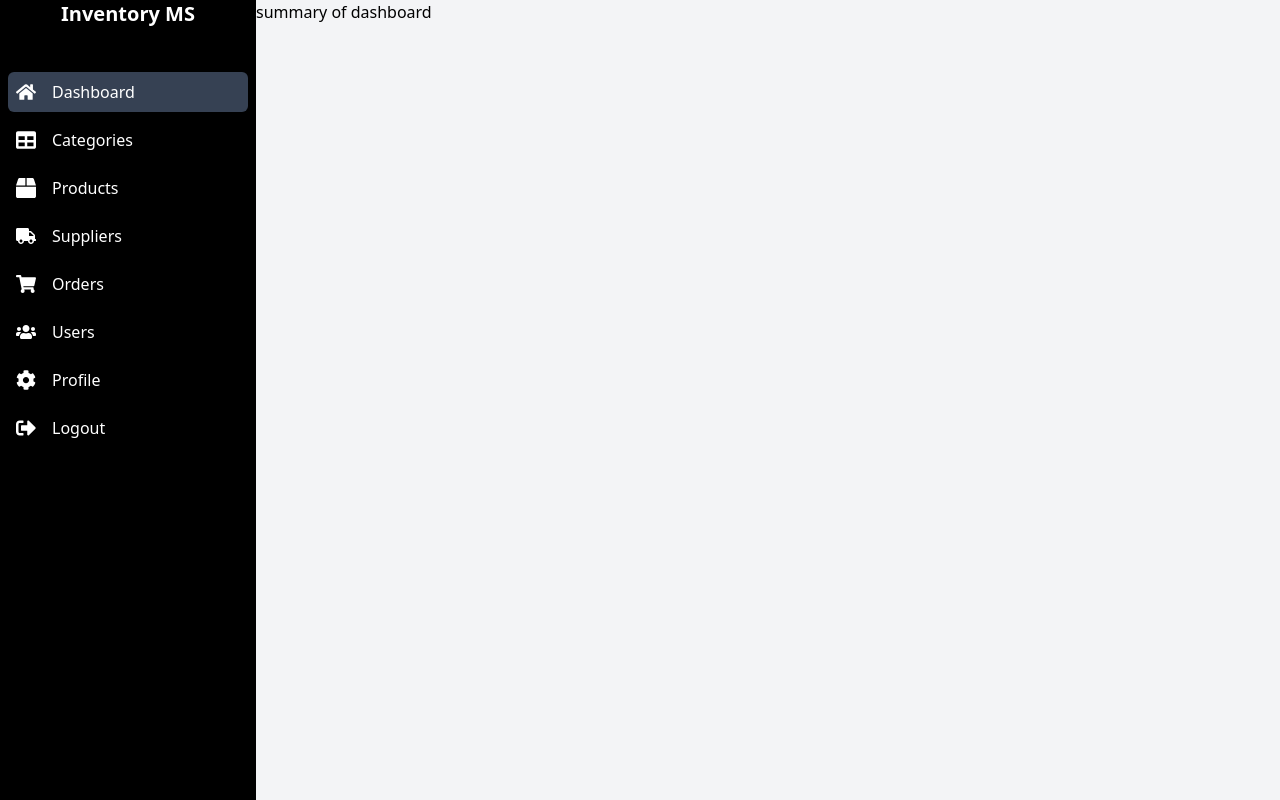
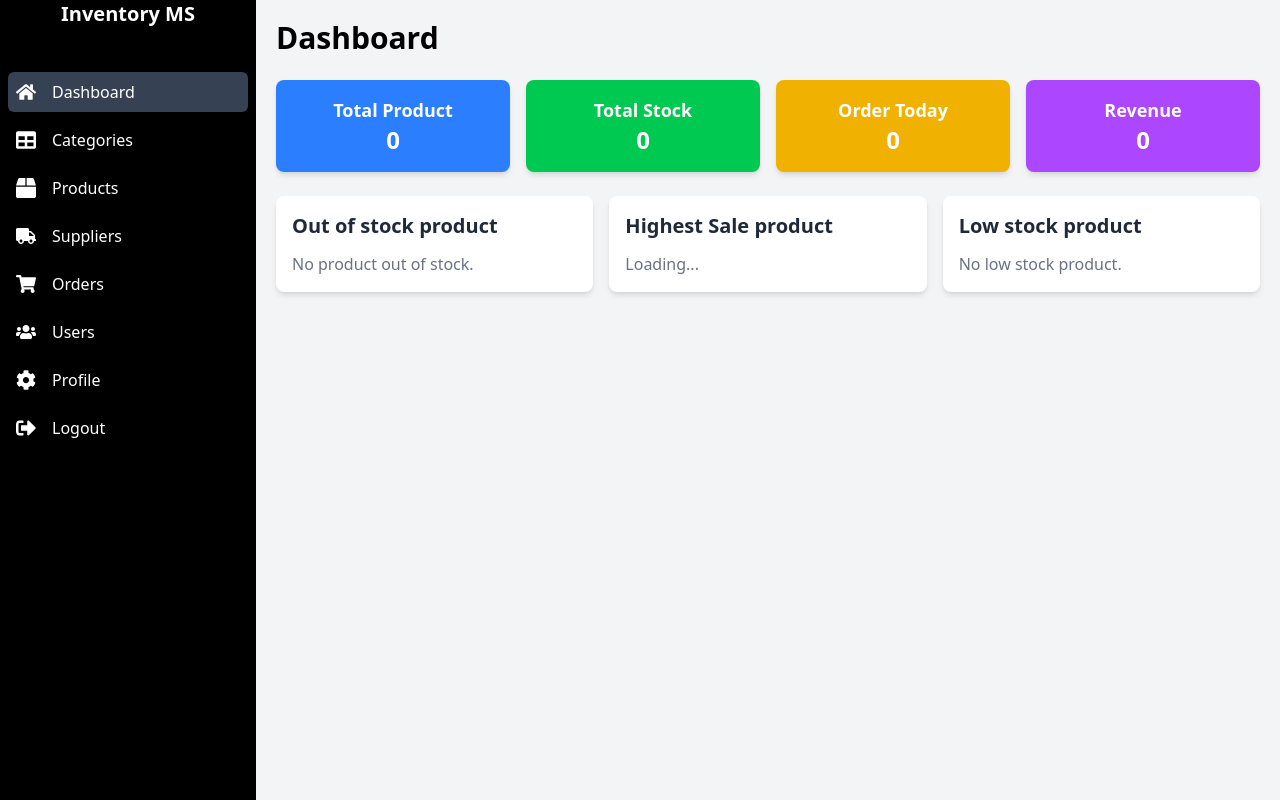
Before and after one commit to Mlowegene/Inventory-MS, a React (Vite) app in the folder frontend/: page /admin-dashboard in a window 1280 px wide. Built offline with nearby package versions, Linux system fonts and the light colour scheme; sample sign-in values are in the browser's storage.

Commit message:
feat: create a dashboard page

```diff
--- a/frontend/src/App.jsx
+++ b/frontend/src/App.jsx
@@ -8,6 +8,7 @@ import Categories from "./components/Categories";
 import Supplier from "./components/Supplier";
 import Products from "./components/Products";
 import Logout from "./components/Logout";
+import Summary from "./components/Summary";
 
 function App() {
   return (
@@ -22,7 +23,7 @@ function App() {
             </ProtectedRoutes>
           }
         >
-          <Route index element={<h2>summary of dashboard</h2>} />
+          <Route index element={<Summary />} />
           <Route path="categories" element={<Categories />} />
           <Route path="products" element={<Products />} />
           <Route path="suppliers" element={<Supplier />} />
--- /dev/null
+++ b/frontend/src/components/Summary.jsx
@@ -0,0 +1,86 @@
+import { useState } from "react";
+
+
+function Summary() {
+
+  const [dashboardData, setDashboardData] = useState({
+    totalProducts: 0,
+    totalStock: 0,
+    ordersToday: 0,
+    revenue: 0,
+    outOfStock: [],
+    highestSaleProduct: null,
+    lowStock: 0,
+  });
+
+  return (
+    <div className="p-5">
+      <h2 className="text-3xl font-bold">Dashboard</h2>
+      <div className="grid grid-cols-1 sm:grid-cols-2 lg:grid-cols-4 gap-4 my-6">
+        <div className="bg-blue-500 text-white p-4 rounded-lg shadow-md flex flex-col items-center justify-center">
+          <p className="text-lg font-semibold">Total Product</p>
+          <p className="text-2xl font-bold">{dashboardData.totalProducts}</p>
+        </div>
+        <div className="bg-green-500 text-white p-4 rounded-lg shadow-md flex flex-col items-center justify-center">
+          <p className="text-lg font-semibold">Total Stock</p>
+          <p className="text-2xl font-bold">{dashboardData.totalStock}</p>
+        </div>
+        <div className="bg-yellow-500 text-white p-4 rounded-lg shadow-md flex flex-col items-center justify-center">
+          <p className="text-lg font-semibold">Order Today</p>
+          <p className="text-2xl font-bold">{dashboardData.ordersToday}</p>
+        </div>
+        <div className="bg-purple-500 text-white p-4 rounded-lg shadow-md flex flex-col items-center justify-center">
+          <p className="text-lg font-semibold">Revenue</p>
+          <p className="text-2xl font-bold">{dashboardData.revenue}</p>
+        </div>
+      </div>
+
+      <div className="grid grid-cols-1 sm:grid-cols-2 lg:grid-cols-3 gap-4 my-6">
+          <div className="bg-white p-4 rounded-lg shadow-md">
+            <h3 className="text-xl font-semibold text-gray-800 mb-3">Out of stock product</h3>
+            {dashboardData.outOfStock.length > 0 ? (
+              <ul className="space-y-2">
+                {dashboardData.outOfStock.map((product, index)=>(
+                  <li key={index} className="text-gray-600">
+                    {product.name}
+                    <span className="text-gray-400">({product.category.name})</span>
+                  </li>
+                ))}
+              </ul>
+            ) : (
+              <p className="text-gray-500">No product out of stock.</p>
+            )}
+          </div>
+          <div className="bg-white p-4 rounded-lg shadow-md">
+            <h3 className="text-xl font-semibold text-gray-800 mb-3">Highest Sale product</h3>
+            {dashboardData.highestSaleProduct?.name ? (
+              <div className="text-gray-600">
+                <p><strong>Name:</strong>{dashboardData.highestSaleProduct.name}</p>
+                <p><strong>Category:</strong>{dashboardData.highestSaleProduct.category}</p>
+                <p><strong>Total Unit Sold:</strong>{dashboardData.highestSaleProduct.totalQuantity}</p>
+              </div>
+            ) : (
+              <p className="text-gray-500">{dashboardData.highestSaleProduct?.message || "Loading..."}</p>
+            )}
+          </div>
+          <div className="bg-white p-4 rounded-lg shadow-md">
+            <h3 className="text-xl font-semibold text-gray-800 mb-3">Low stock product</h3>
+            {dashboardData.lowStock.length > 0 ? (
+              <ul className="space-y-2">
+                  {dashboardData.lowStock.map((product, index)=>(
+                    <li key={index} className="text-gray-600">
+                      <strong>{product.name}</strong> - {product.stock} left{" "}text-gray-400
+                      <span className="text-gray-400">({product.category.name})</span>
+                    </li>
+                  ))}
+              </ul>
+            ) : (
+              <p className="text-gray-500"> No low stock product.</p>
+            ) }
+          </div>
+      </div>
+    </div>
+  )
+}
+
+export default Summary;
```
